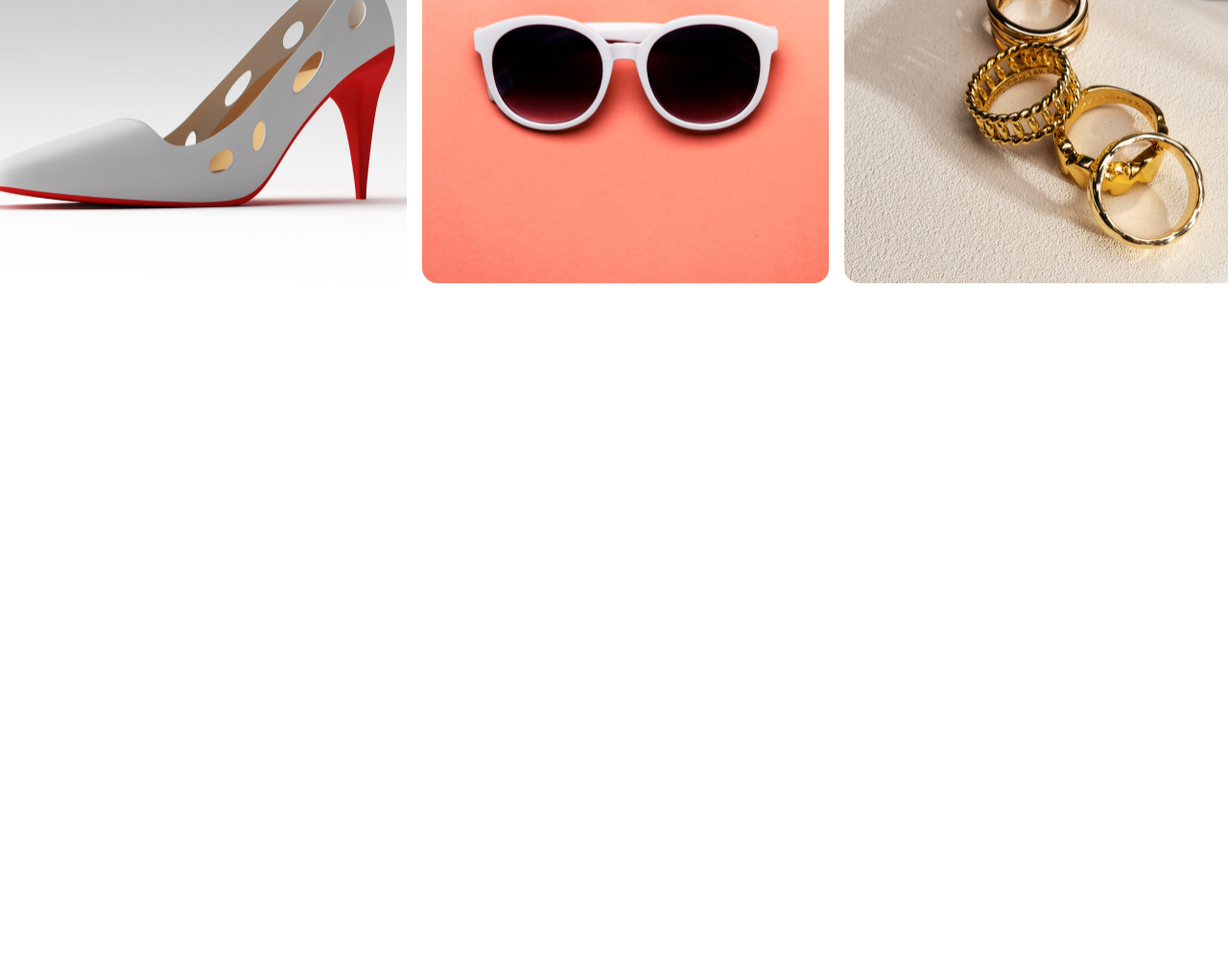
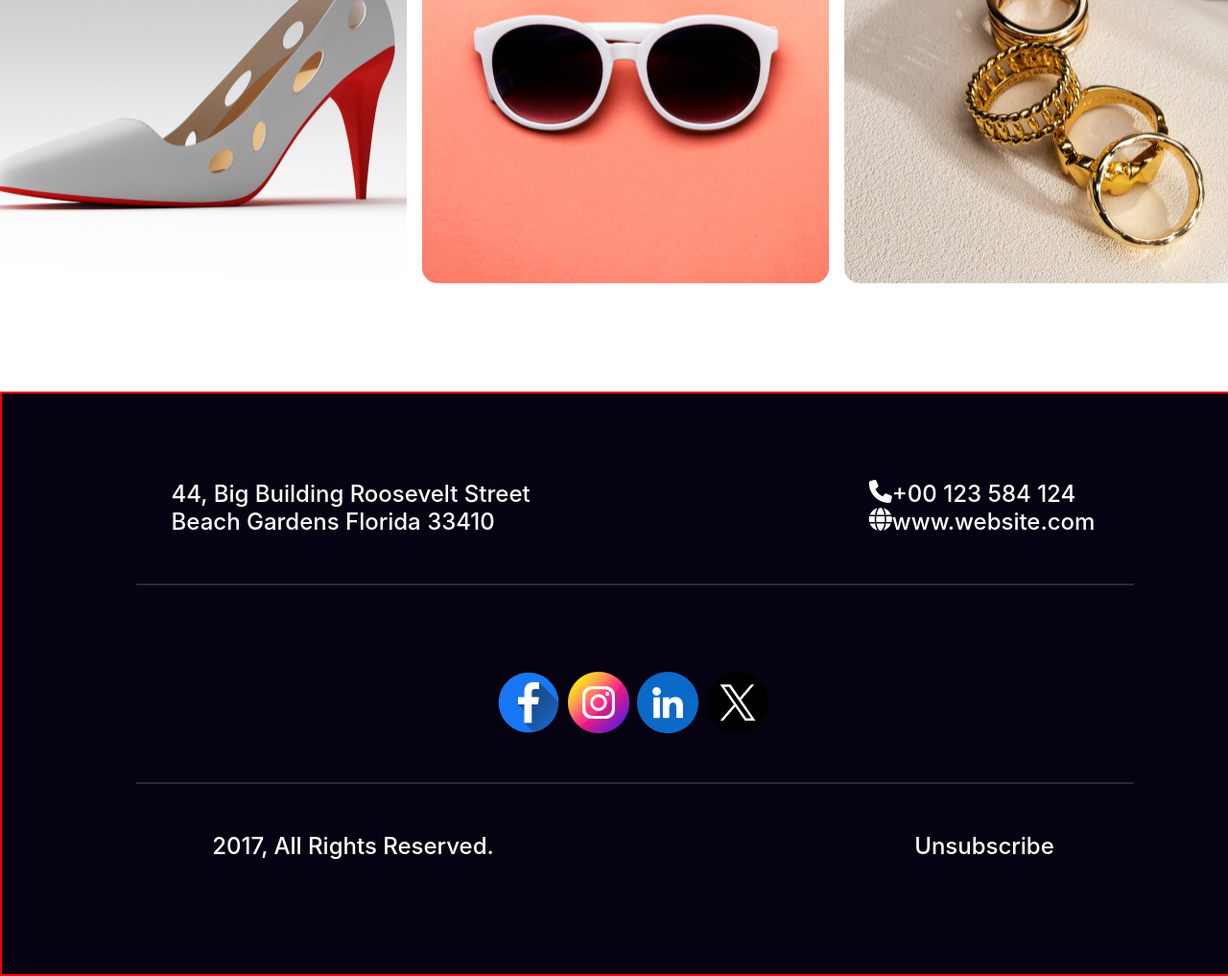
Before and after one commit to Biswa-Mitra-Barua/landing-new-year-offer, a plain HTML site: page index.html in a window 1280 px wide. Shown: the part 4191-5208 px from the top of the page at 96% size. Before the commit the page ends 4491 px from the top, so only its background shows below. Drawn offline with Linux system fonts and the light colour scheme.

Commit message:
added the footer part

```diff
--- a/index.html
+++ b/index.html
@@ -5,6 +5,7 @@
     <meta name="viewport" content="width=device-width, initial-scale=1.0">
     <title>Landing On New Year Offer</title>
     <link rel="stylesheet" href="styles/style.css">
+    <link rel="stylesheet" href="https://cdnjs.cloudflare.com/ajax/libs/font-awesome/6.5.2/css/all.min.css" integrity="sha512-SnH5WK+bZxgPHs44uWIX+LLJAJ9/2PkPKZ5QiAj6Ta86w+fsb2TkcmfRyVX3pBnMFcV7oQPJkl9QevSCWr3W6A==" crossorigin="anonymous" referrerpolicy="no-referrer" />
 </head>
 <body>
     <header class="banner-container">
@@ -78,10 +79,40 @@
             </div>
          </section>
         <!-- awesome portfolio section ends here -->
-
     </main>
-    <footer>
-
+    <!-- footer section starts here -->
+    <footer class="footer-container">
+        <div class="footer-upper-text">
+            <div class="left-upper-text">
+                <p>44, Big Building Roosevelt Street<br>Beach Gardens Florida 33410</p>
+            </div>
+            <div class="right-upper-text">
+                <span class="contact">
+                    <i class="fa-solid fa-phone"></i>
+                    <p>+00 123 584 124</p>
+                </span>
+                <span class="website">
+                    <i class="fa-solid fa-globe"></i>
+                    <p>www.website.com</p>
+                </span>
+            </div>
+        </div>
+        <hr class="hrl-footer-1">
+        <div class="social-contacts">
+            <img src="icons/Facebook.png" alt="">
+            <img src="icons/Instagram.png" alt="">
+            <img src="icons/Linkedin.png" alt="">
+            <img src="icons/Twitter.png" alt="">
+        </div>
+        <hr class="hrl-footer-1">
+        <div class="footer-root-text">
+            <div class="root-text">
+                <p>2017, All Rights Reserved.</p>
+            </div>
+            <div class="root-text">
+                <p>Unsubscribe</p>
+            </div>
+        </div>
     </footer>
 </body>
 </html>
--- a/styles/style.css
+++ b/styles/style.css
@@ -279,21 +279,94 @@ header {
     font-size: 20px;
     font-weight: 400;
 }
-.portfolio-items{
+
+.portfolio-items {
     display: grid;
     grid-template-columns: repeat(3, 1fr);
     /* gap: -4px; */
+    /* grid-row-gap: -4px; */
+    /* grid-gap: 24px 24px; */
 }
+
 .item {
     width: 424px;
     height: 450px;
     margin-top: 48px;
     border-radius: 16px;
 }
-.item img{
+
+.item img {
     width: 100%;
     height: 100%;
 }
 
+/* awesome portfolio section styles ends here */
 
-/* awesome portfolio section styles ends here */
+/* footer styles start here */
+.footer-container {
+    width: 1320px;
+    height: 609px;
+    border: 2px solid red;
+    margin: 0 auto;
+    margin-top: 120px;
+    background: rgb(7, 2, 17);
+}
+
+.left-upper-text {
+    color: rgb(255, 255, 255);
+    font-family: Inter;
+    font-size: 24px;
+    font-weight: 500;
+    /* margin-top: 120px;
+    margin-left: 140px; */
+}
+
+.right-upper-text {
+    color: rgb(255, 255, 255);
+    font-family: Inter;
+    font-size: 24px;
+    font-weight: 500;
+}
+
+.contact {
+    display: flex;
+}
+
+.website {
+    display: flex;
+}
+
+.footer-upper-text {
+    display: flex;
+    justify-content: space-around;
+    margin-top: 90px;
+    margin-bottom: 50px;
+}
+
+.hrl-footer-1 {
+    width: 1040px;
+    height: 0;
+    margin: 50px 140px;
+    border: 1px solid rgba(255, 255, 255, 0.15);
+
+}
+
+.social-contacts {
+    width: 300px;
+    margin: 0 auto;
+    margin-top: 90px;
+    display: flex;
+    justify-content: space-evenly;
+}
+
+.footer-root-text {
+    /* width: 295px;
+    height: 29px;
+    margin: 0 auto; */
+    color: rgb(255, 255, 255);
+    font-family: Inter;
+    font-size: 24px;
+    font-weight: 500;
+    display: flex;
+    justify-content: space-around;
+}
```
